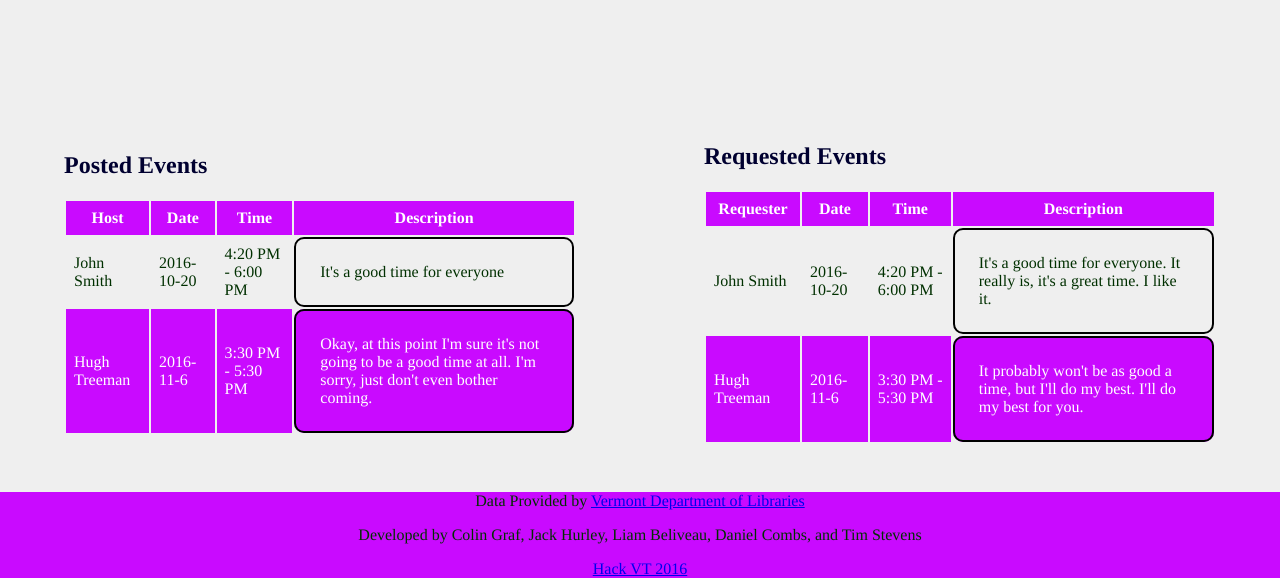
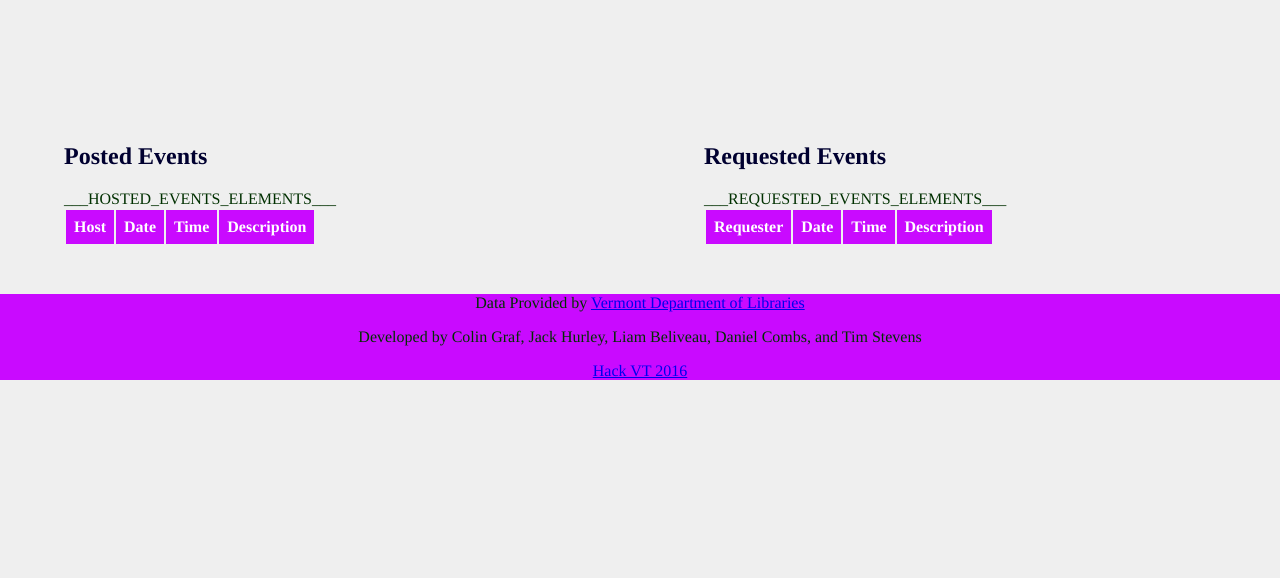
Before and after one commit to CollinGraf314/hackstreetboys, a plain HTML site: page index.html in a window 1280 px wide. Shown: the part 785-1363 px from the top of the page. After the commit the page ends 1165 px from the top, so only its background shows below. Drawn offline with nearby package versions, Linux system fonts and the light colour scheme; some packages are replaced by stand-ins of ours.

Commit message:
changes to index.html

```diff
--- a/index.html
+++ b/index.html
@@ -139,18 +139,7 @@
                 <th>Time</th>
                 <th>Description</th>
             </tr>
-            <tr>
-                <td class="name">John Smith</td>
-                <td class="date">2016-10-20</td>
-                <td class="time">4:20 PM - 6:00 PM</td>
-                <td class="desc">It's a good time for everyone. It really is, it's a great time. I like it.</td>
-            </tr>
-            <tr>
-                <td class="name">Hugh Treeman</td>
-                <td class="date">2016-11-6</td>
-                <td class="time">3:30 PM - 5:30 PM</td>
-                <td class="desc">It probably won't be as good a time, but I'll do my best. I'll do my best for you.</td>
-            </tr>
+            ___REQUESTED_EVENTS_ELEMENTS___
         </table>
     </div>
     <div class="item">
@@ -161,20 +150,7 @@
                 <th>Time</th>
                 <th>Description</th>
             </tr>
-            <tr>
-                <td class="name">John Smith</td>
-                <td class="date">2016-10-20</td>
-                <td class="time">4:20 PM - 6:00 PM</td>
-                <td class="desc">It's a good time for everyone</td>
-            </tr>
-            <tr>
-                <td class="name">Hugh Treeman</td>
-                <td class="date">2016-11-6</td>
-                <td class="time">3:30 PM - 5:30 PM</td>
-                <td class="desc">Okay, at this point I'm sure it's not going to be a good time at all. I'm sorry, just
-                    don't even bother coming.
-                </td>
-            </tr>
+            ___HOSTED_EVENTS_ELEMENTS___
         </table>
     </div>
 </div>
```
